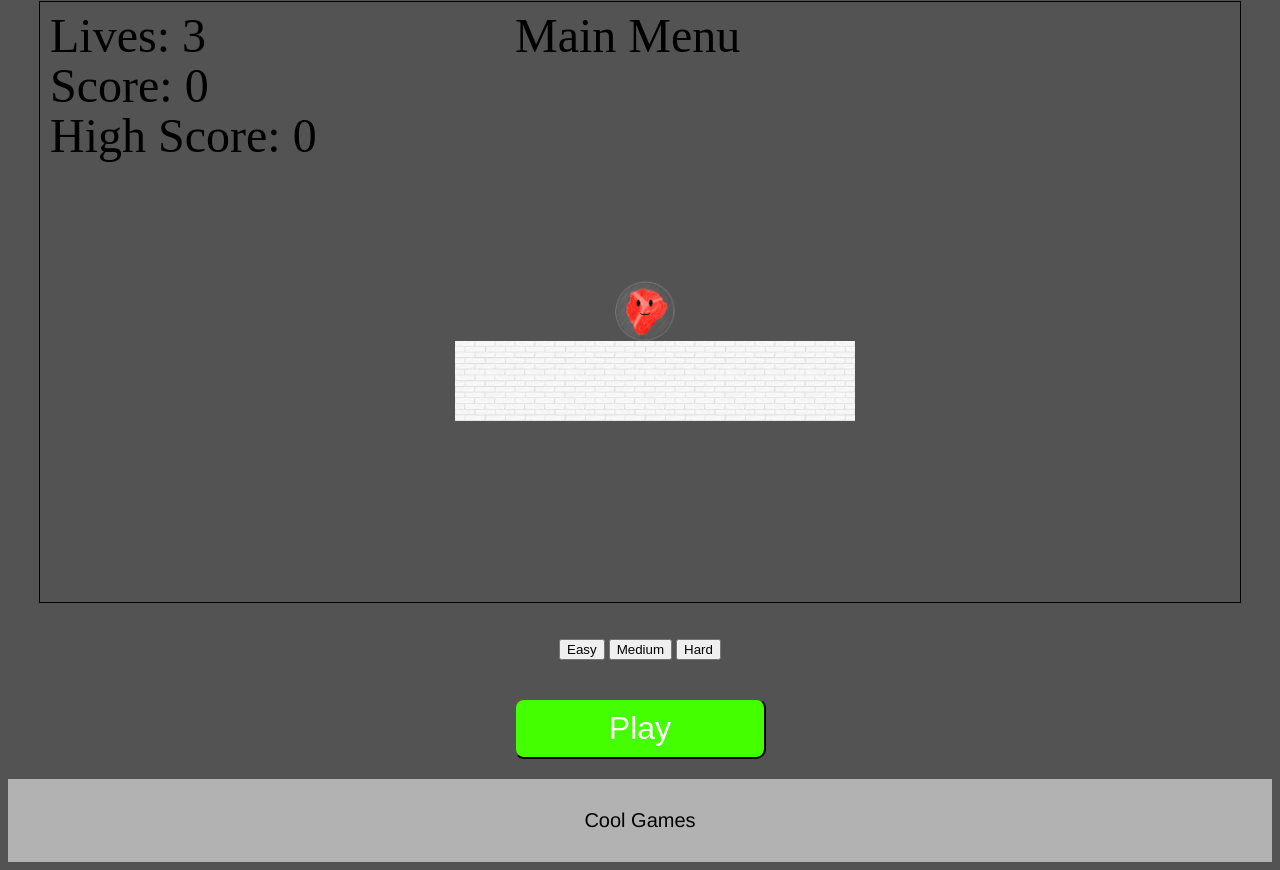
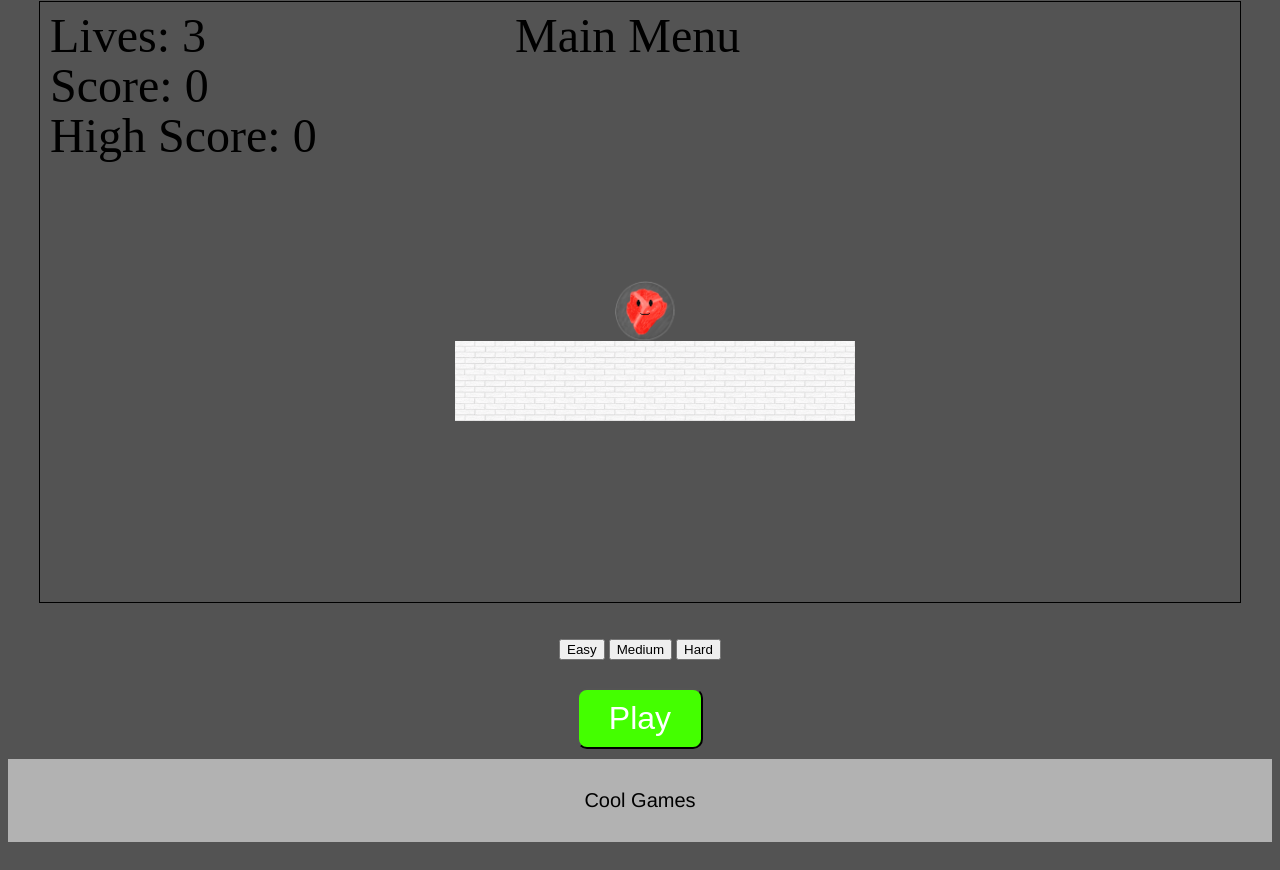
Before and after one commit to sg-fernando/impossible-turkey, a plain HTML site: page game.html in a window 1280 px wide. Shown: the part 272-1142 px from the top of the page. Drawn offline with nearby package versions, Linux system fonts and the light colour scheme.

Commit message:
play adjust

```diff
--- a/impossibleTurkey.css
+++ b/impossibleTurkey.css
@@ -152,8 +152,8 @@ nav a:hover, #play{
     color: white;
     padding: 10px;
     border-radius: 10px;
-    margin-top: 20px;
-    width: 20%;
+    margin-top: 10px;
+    width: 10%;
     font-size: xx-large;
-    margin-bottom: 20px;
+    margin-bottom: 10px;
 }
```
